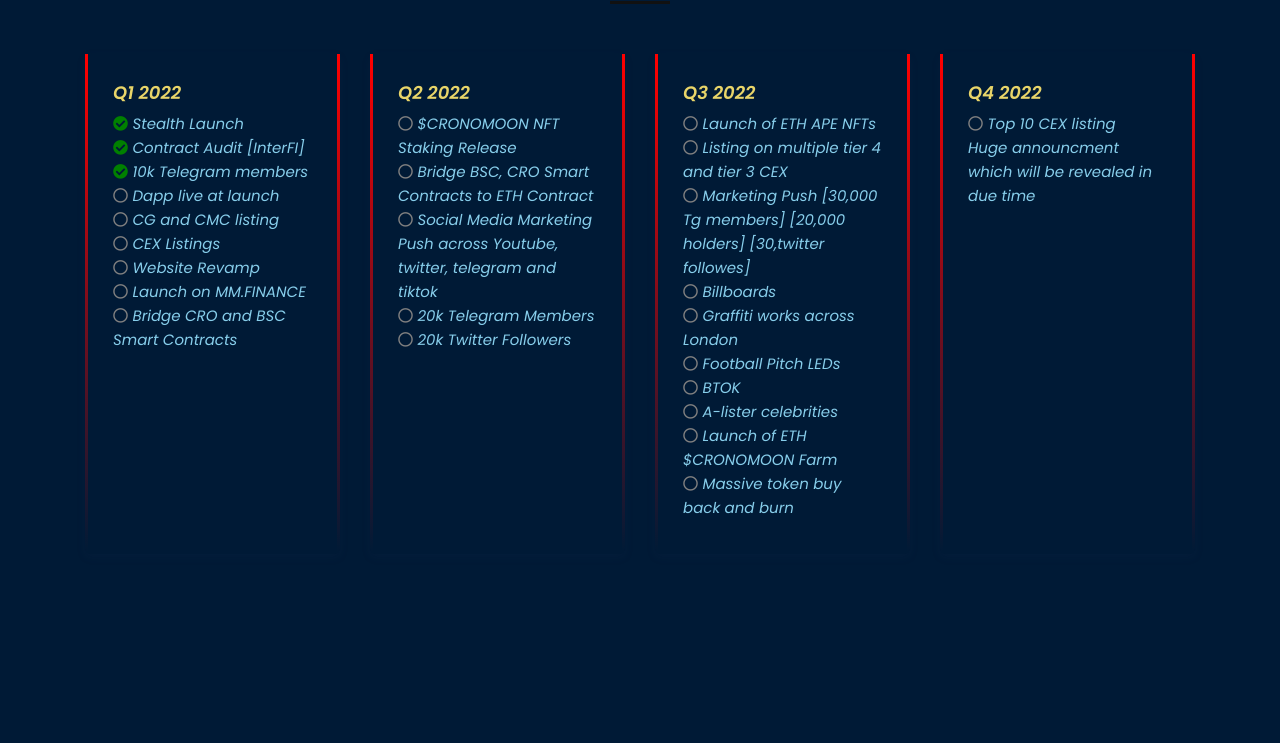
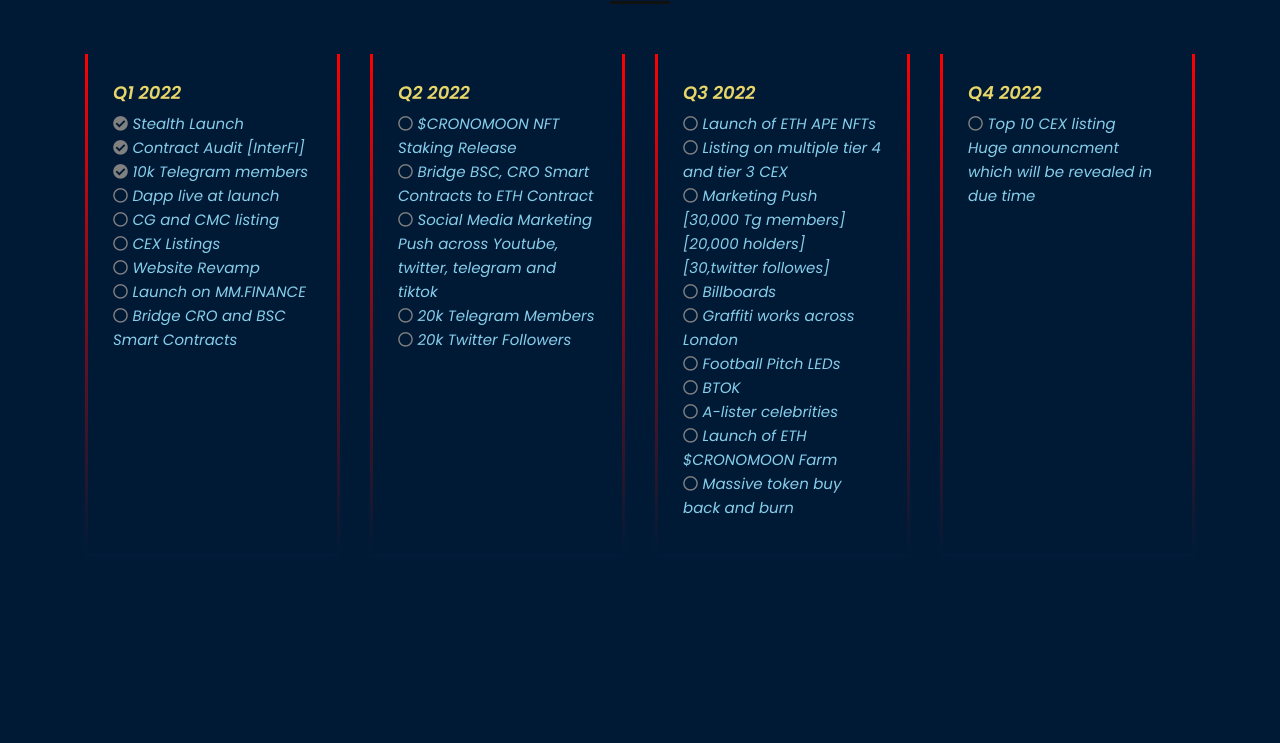
Before and after one commit to Skullyboys/cronomoon, a plain HTML site: page index.html in a window 1280 px wide. Shown: the part 1792-2535 px from the top of the page. Drawn offline with nearby package versions, Linux system fonts and the light colour scheme.

Commit message:
Update index.html

```diff
--- a/index.html
+++ b/index.html
@@ -317,11 +317,11 @@
 <div class="box-shadow-lg p-25px my-box-1 hover-top transition box-shadow-hover" style="height:500px">
 <div class="p-30px-b">
 <h6 class="font-w-600 dark-color" style="color:#E8D569">Q1 2022</h6>
-<span class=""><i aria-hidden="true" class="fas fa-check-circle" style="color:green"></i></span>
+<span class=""><i aria-hidden="true" class="fas fa-check-circle" style="color:gray"></i></span>
 <span class="" style="color:skyblue">Stealth Launch</span><br />
-<span class=""><i aria-hidden="true" class="fas fa-check-circle" style="color:green"></i></span>
+<span class=""><i aria-hidden="true" class="fas fa-check-circle" style="color:gray"></i></span>
 <span class="" style="color:skyblue">Contract Audit [InterFI]</span><br />
-<span class=""><i aria-hidden="true" class="fas fa-check-circle" style="color:green"></i></span>
+<span class=""><i aria-hidden="true" class="fas fa-check-circle" style="color:gray"></i></span>
 <span class="" style="color:skyblue">10k Telegram members</span><br />
 <span class=""><i aria-hidden="true" class="far fa-circle" style="color:gray"></i></span>
 <span class="" style="color:skyblue">Dapp live at launch</span><br />
@@ -365,7 +365,7 @@
 <span class=""><i aria-hidden="true" class="far fa-circle" style="color:grey"></i></span>
 <span class="" style="color:skyblue">Listing on multiple tier 4 and tier 3 CEX</span><br />
 <span class=""><i aria-hidden="true" class="far fa-circle" style="color:grey"></i></span>
-<span class="" style="color:skyblue">Marketing Push [30,000 Tg members] [20,000 holders] [30,twitter followes]</span><br />
+<span class="" style="color:skyblue">Marketing Push <br> [30,000 Tg members] <br> [20,000 holders] <br> [30,twitter followes]</span><br />
 <span class=""><i aria-hidden="true" class="far fa-circle" style="color:grey"></i></span>
 <span class="" style="color:skyblue">Billboards</span><br />
 <span class=""><i aria-hidden="true" class="far fa-circle" style="color:grey"></i></span>
```
